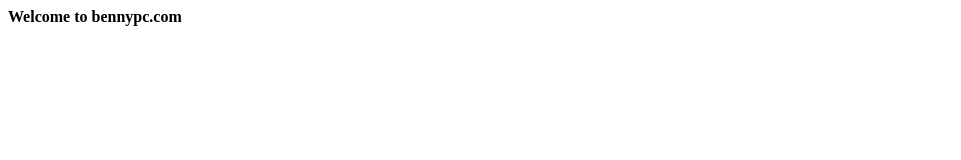
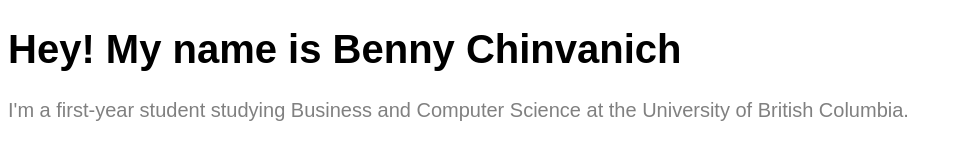
Before and after one commit to bennypc/bennypc.com-old, a plain HTML site: page index.html in a window 1280 px wide. Shown: the whole page, without its empty margins (0-961 px from the left). Drawn offline with Linux system fonts and the light colour scheme; a web font is replaced by a local one.

Commit message:
Added main css file and fonts from Adobe Fonts

```diff
--- /dev/null
+++ b/css/main.css
@@ -0,0 +1,9 @@
+h1 {
+    color: black;
+    font-size: 40px;
+}
+
+body {
+    color: grey;
+    font-size: 20px;
+}
--- a/index.html
+++ b/index.html
@@ -1,10 +1,30 @@
 <!DOCTYPE html>
 <html>
     <head>
+        <meta charset="UTF-8">
+        <meta http-equiv="X-UA-Compatible" content="IE=edge">
         <title>Benny Chinvanich</title>
         <link rel="icon" href="images/favicon.ico" >
+        <meta name="viewport" content="width=device-width, initial-scale=1.0">
+        <link rel ="stylesheet" href="css/main.css">
+        <link rel ="stylesheet" href="https://use.typekit.net/vrb2vor.css">
     </head>
     <body>
-        <b>Welcome to bennypc.com</b>
+        <h1> Hey! My name is Benny Chinvanich</h1>
+        <p>I'm a first-year student studying Business and Computer Science at the University of British Columbia.</p>
+
+        <style>
+            h1 {
+                font-family: futura-pt, sans-serif;
+                font-weight: 700;
+                font-style: normal;
+            }
+
+            p {
+                font-family: futura-pt, sans-serif;
+                font-weight: 300;
+                font-style: normal;
+            }
+        </style>
     </body>
 </html>
```
Also changed, not shown: 1 other file.
